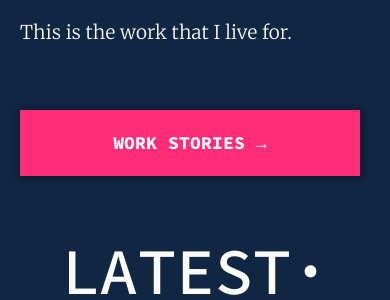
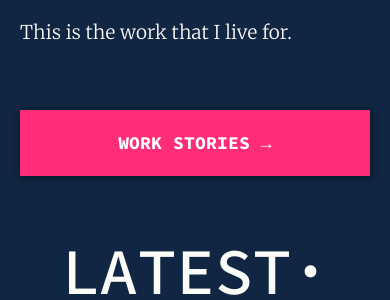
Before and after one commit to middletond/dmco, a Jekyll site: the page built from index.html, in a window 390 px wide and 1400 px high, scrolled down 1419 px. Shown: the part 150-450 px from the top of the window. Built offline with Jekyll 4.4.1, drawn with Linux system fonts in a browser that asks for light colours.

Commit message:
Mobile button styles

```diff
--- a/_sass/_base.scss
+++ b/_sass/_base.scss
@@ -55,7 +55,7 @@
 	font-size: 36px;
 	color: $magenta;
 	@include below($break-medium) { font-size: 30px; line-height: 130%; }
-	@include below($break-small) { font-size: 28px; }
+	@include below($break-small) { font-size: 28px; margin-top: 30px; margin-bottom: 30px; }
 	@include below($break-tiny) { font-size: 26px; }
 	b {
 		font-weight: 800;
@@ -89,7 +89,7 @@
 		max-width: $post-text-width;
 		font-size: 28px;
 	}
-	@include below($post-text-width) {
+	@include below($post-text-width + 50) {
 		margin: 40px 20px 20px 20px !important;
 		width: initial;
 	}
--- a/_sass/_buttons.scss
+++ b/_sass/_buttons.scss
@@ -6,12 +6,13 @@
     margin-bottom: 60px;
     &.right { text-align: right; }
     &.left { text-align: left; }
+    .button { margin-top: 0; }
 }
 .button, input[type="submit"], button  {
     width: 150px;
     padding: 16px 20px;
     &.small {
-        width: 120px;
+      width: 120px;
     }
     &.large {
       padding: 24px 20px;
@@ -19,6 +20,10 @@
     }
     &.long {
       width: 250px;
+    }
+    @include below($break-small) {
+      display: block;
+      width: initial !important;
     }
     outline: none;
     display: inline-block;
--- a/_sass/_images.scss
+++ b/_sass/_images.scss
@@ -4,7 +4,7 @@
 	z-index: 1;
 	margin: 60px 0px;
 	width: 100%;
-	@include below($break-small) { margin: 30px 0px; }
+	@include below($break-medium) { margin: 30px 0px; }
 	img, h2, blockquote {
 		position: relative;
 		z-index: 1;
@@ -31,9 +31,9 @@
 			padding: 65px 0px;
 			margin-bottom: -65px;
 		}
-		@include below($break-small) {
+		@include below($break-medium) {
 			padding: 40px 0px;
-			margin-bottom: -50px;
+			margin-bottom: -55px;
 		}
 		&:before { // .decorated images have vertical center line
 			content: "";
```
